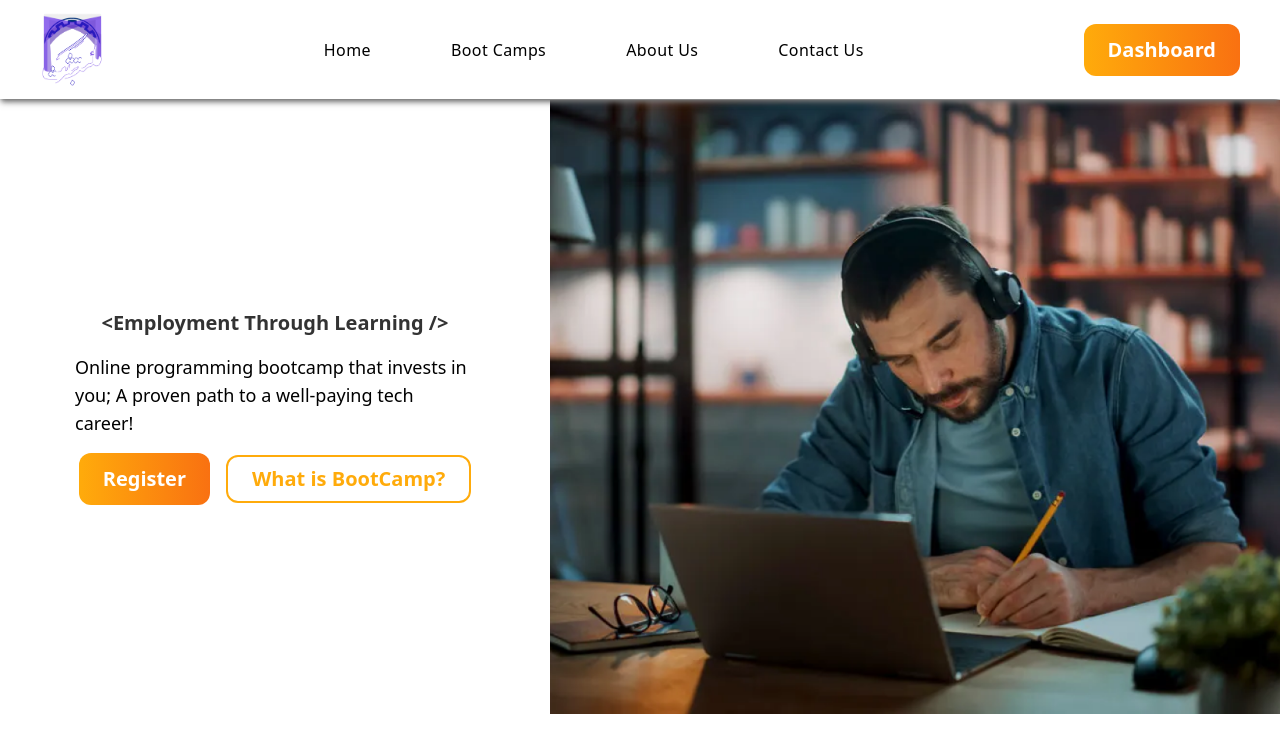
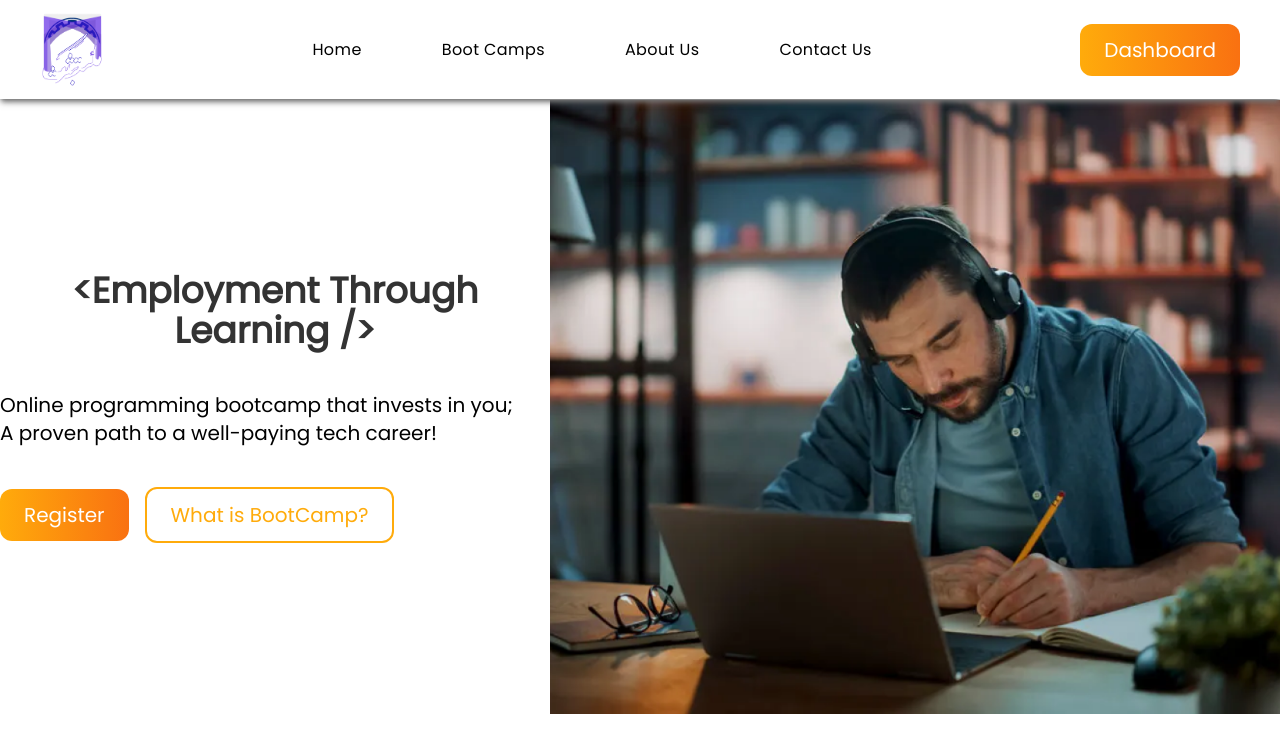
Before and after one commit to N7VID/HW19-MaktabSharif, a React (Vite) app: page / in a window 1280 px wide. Shown: the top 752 px of the page. Built offline with nearby package versions, Linux system fonts and the light colour scheme.

Commit message:
fix: styling homepage & add popins font

```diff
--- a/src/components/Button/Button.jsx
+++ b/src/components/Button/Button.jsx
@@ -2,7 +2,7 @@ export default function Button({ variant, children, ...props }) {
   let variantClasses = "";
   switch (variant) {
     case "primary":
-      variantClasses = "text-white btn-primary py-3 px-16";
+      variantClasses = "text-white btn-primary px-14";
       break;
     case "secondary":
       variantClasses = "border-[#ffab0b] border-2 text-[#ffab0b]";
@@ -14,7 +14,7 @@ export default function Button({ variant, children, ...props }) {
   }
   return (
     <button
-      className={`py-2 px-6 rounded-xl text-xl font-semibold ${variantClasses}`}
+      className={`py-3 px-6 rounded-xl text-xl ${variantClasses}`}
       {...props}
     >
       {children}
--- a/src/index.css
+++ b/src/index.css
@@ -5,3 +5,13 @@
 .btn-primary {
   background: linear-gradient(270deg, #f97111, #ffab0b);
 }
+
+@layer base {
+  @font-face {
+    font-family: "Popins";
+    /* font-style: normal;
+    font-weight: 400;
+    font-display: swap; */
+    src: url(/public/font/Poppins-Regular.ttf);
+  }
+}
--- a/src/layout/MainLayout.jsx
+++ b/src/layout/MainLayout.jsx
@@ -3,7 +3,7 @@ import Header from "../components/Header/Header";
 
 export default function MainLayout() {
   return (
-    <div>
+    <div className="font-popins">
       <Header />
       <Outlet />
     </div>
--- a/src/pages/home-page/HomePage.jsx
+++ b/src/pages/home-page/HomePage.jsx
@@ -3,19 +3,19 @@ import Button from "../../components/Button/Button";
 export default function HomePage() {
   return (
     <div className="flex justify-between pt-[100px]">
-      <div className="flex-grow flex flex-col justify-center items-center gap-4">
-        <div className="flex flex-col gap-4 max-w-[400px] cursor-default">
-          <h2 className="text-xl font-[900] text-[#333] text-center">
+      <div className="flex-grow flex flex-col justify-center items-center">
+        <div className="flex flex-col gap-10 cursor-default">
+          <h2 className="text-4xl font-[900] text-[#333] text-center">
             {"<Employment Through Learning />"}
           </h2>
-          <p className="text-lg flex justify-center items-center">
+          <p className="text-xl flex justify-center items-center max-w-[520px]">
             Online programming bootcamp that invests in you; A proven path to a
             well-paying tech career!
           </p>
-        </div>
-        <div className="flex justify-center items-center gap-4">
-          <Button variant={"primary"}>Register</Button>
-          <Button variant={"secondary"}>What is BootCamp?</Button>
+          <div className="flex items-center gap-4">
+            <Button variant={"primary"}>Register</Button>
+            <Button variant={"secondary"}>What is BootCamp?</Button>
+          </div>
         </div>
       </div>
       <img src="/hero-img.png" alt="" className="w-[730px]" />
--- a/tailwind.config.js
+++ b/tailwind.config.js
@@ -2,7 +2,11 @@
 export default {
   content: ["./index.html", "./src/**/*.{js,ts,jsx,tsx}"],
   theme: {
-    extend: {},
+    extend: {
+      fontFamily: {
+        popins: ["Popins"],
+      },
+    },
   },
   plugins: [],
 };
```
Also changed, not shown: public/font/Poppins-Regular.ttf (added).
